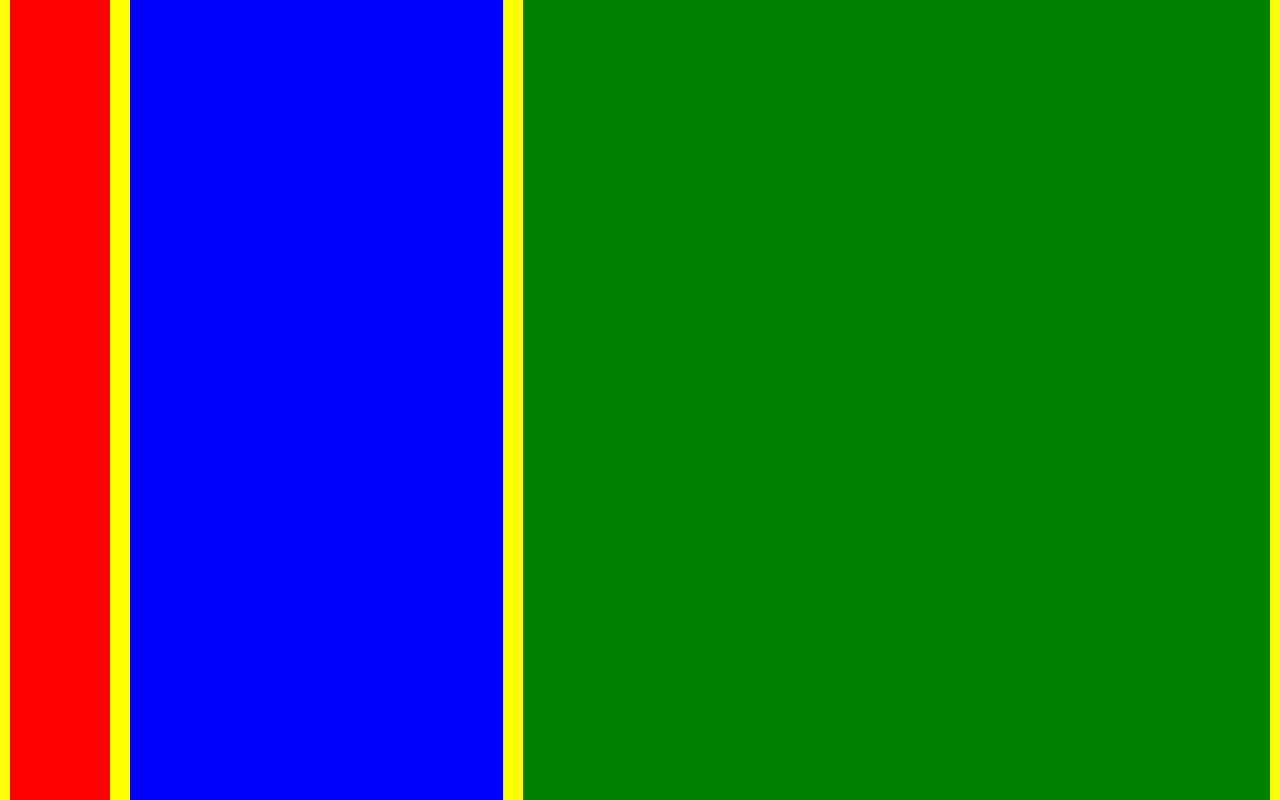
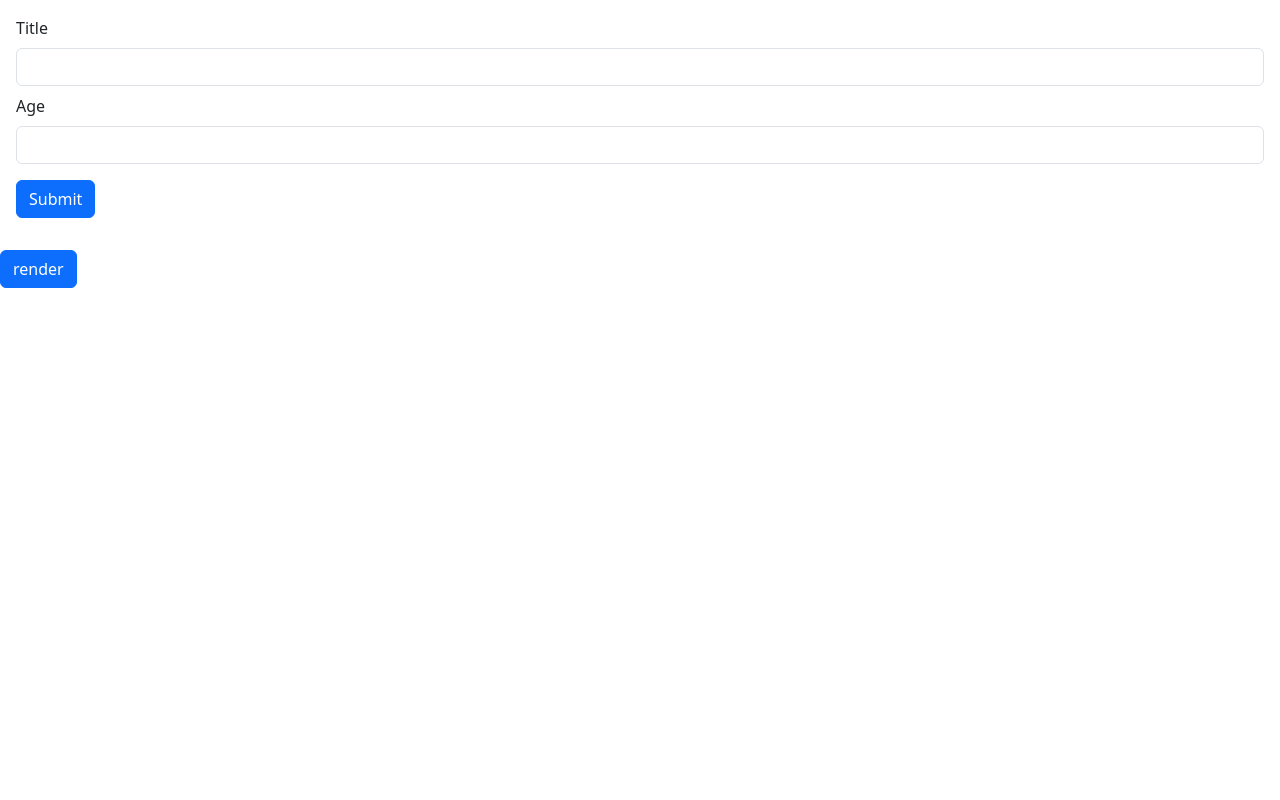
Before and after one commit to menachi/front_d, a React (Vite) app: page / in a window 1280 px wide. Built offline with nearby package versions, Linux system fonts and the light colour scheme.

Commit message:
forms - zod

```diff
--- a/package.json
+++ b/package.json
@@ -10,9 +10,12 @@
     "preview": "vite preview"
   },
   "dependencies": {
+    "@hookform/resolvers": "^3.10.0",
     "bootstrap": "^5.3.3",
     "react": "^18.3.1",
-    "react-dom": "^18.3.1"
+    "react-dom": "^18.3.1",
+    "react-hook-form": "^7.54.2",
+    "zod": "^3.24.1"
   },
   "devDependencies": {
     "@eslint/js": "^9.17.0",
--- a/src/App.tsx
+++ b/src/App.tsx
@@ -1,82 +1,14 @@
-import { useState } from "react"
-import PostsList from "./PostsList"
+import PostForm from "./PostForm"
+import { useState } from 'react'
 
 function App() {
-  const [displayAlert, setDisplayAlert] = useState(false);
-  const items = ["Item 1", "Item 2", "Item 3"]
-
-  const onItemSelected = (index: number) => {
-    console.log("App - selected index ", index)
-    if (index == items.length - 1) {
-      setDisplayAlert(true);
-    }
-  }
-
+  const [refresh, setRefresh] = useState(0);
   return (
-    <>
-      <div style={{
-        backgroundColor: "lightgray",
-        margin: "10px",
-        padding: "10px",
-        borderRadius: "5px"
-      }}>
-        <h1>Title</h1>
-        <PostsList title="My Items" items={items} onItemSelected={onItemSelected} >
-        </PostsList>
-      </div >
-      {displayAlert &&
-        <div className="alert alert-primary alert-dismissible" role="alert">
-          A simple primary alert—check it out!
-          <button
-            type="button"
-            className="btn-close"
-            data-bs-dismiss="alert"
-            aria-label="Close"
-            onClick={() => { setDisplayAlert(false) }}>
-          </button>
-        </div>}
-
-    </>
-
+    <div>
+      <PostForm />
+      <button className='btn btn-primary mt-3' onClick={() => { setRefresh(refresh + 1) }}>render</button>
+    </div>
   )
 }
 
-function App2() {
-  return (
-    <div style={{
-      width: "100vw",
-      height: "100vh",
-      backgroundColor: "yellow",
-      display: "flex",
-      flexDirection: "row",
-      justifyContent: "center",
-      alignItems: "center"
-    }}>
-      <div style={{
-        backgroundColor: "red",
-        width: "100px",
-        height: "100%",
-        margin: "10px"
-      }}>
-      </div>
-      <div style={{
-        backgroundColor: "blue",
-        width: "0",
-        height: "100%",
-        margin: "10px",
-        flex: 1
-      }}>
-      </div>
-      <div style={{
-        backgroundColor: "green",
-        width: "0",
-        height: "100%",
-        margin: "10px",
-        flex: 2
-
-      }}>
-      </div>
-    </div>
-  )
-}
-export default App2
+export default App
--- /dev/null
+++ b/src/PostForm.tsx
@@ -0,0 +1,44 @@
+import { zodResolver } from '@hookform/resolvers/zod'
+import { FC } from 'react'
+import { useForm } from 'react-hook-form'
+import z from 'zod'
+
+const schema = z.object({
+    title: z.string()
+        .nonempty("Title is requiered")
+        .min(3, "Title must be at least 3 characters"),
+    age: z.number({ invalid_type_error: "Age is requiered" })
+        .int()
+        .min(18)
+})
+
+type PostFormData = z.infer<typeof schema>
+
+const PostForm: FC = () => {
+    const { register, handleSubmit, formState: { errors } }
+        = useForm<PostFormData>({ resolver: zodResolver(schema) });
+
+    const onSubmit = (data: PostFormData) => {
+        console.log(data)
+    }
+
+    console.log('PostForm rendered')
+    return (
+        <form onSubmit={handleSubmit(onSubmit)}>
+            <div className='m-3'>
+                <label className='form-label' htmlFor="title">Title</label>
+                <input {...register('title')} className='form-control' type="text" id="title" name="title" />
+                {errors.title && <p className='text-danger'>{errors.title.message}</p>}
+
+
+                <label className='form-label mt-2' htmlFor="age">Age</label>
+                <input  {...register('age', { valueAsNumber: true })} className='form-control' type="number" id="age" name="age" />
+                {errors.age && <p className='text-danger'>{errors.age.message}</p>}
+
+                <button className='btn btn-primary mt-3' type="submit">Submit</button>
+            </div>
+        </form>
+    )
+}
+
+export default PostForm
```
Also changed, not shown: 1 other file (tests, documents, lock files or other folders).
